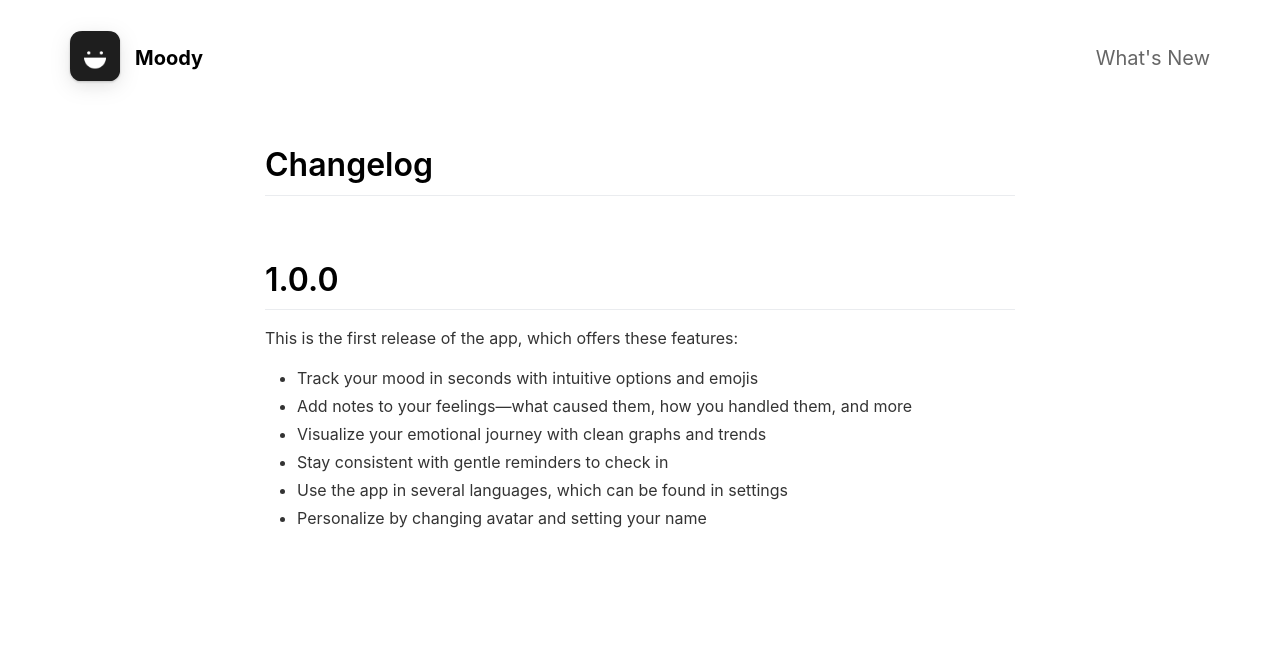
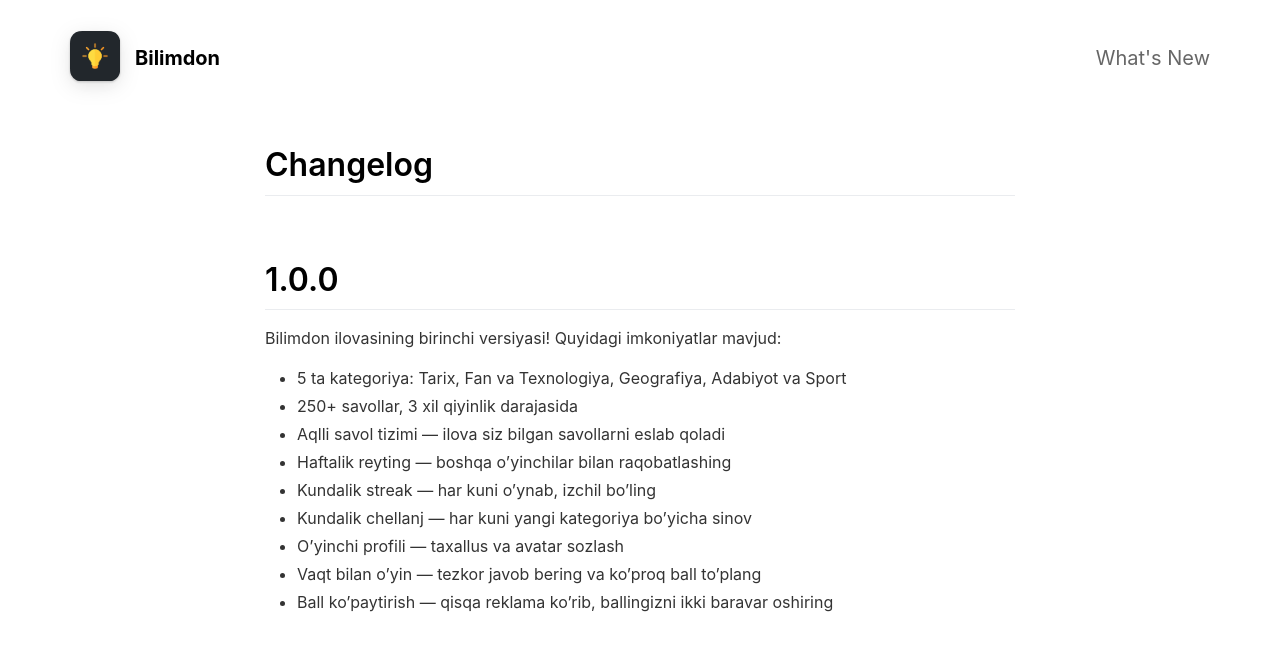
Before and after one commit to khamidjon/bilimdon-landing-page, a Jekyll site: the page built from _pages/changelog.md, in a window 1280 px wide. Shown: the top 651 px of the page. Built offline with Jekyll 4.4.1, drawn with Linux system fonts in a browser that asks for light colours; nearby versions of some CDN libraries.

Commit message:
Initial commit

```diff
--- a/_config.yml
+++ b/_config.yml
@@ -1,19 +1,19 @@
 #page title
-page_title                                :                                           # Automatically populates with app name if not set and if iOS app ID is set. Otherwise enter manually.
+page_title                                : Bilimdon                                   # Automatically populates with app name if not set and if iOS app ID is set. Otherwise enter manually.
 
 # App Info
-ios_app_id                                : 6744533266                                # Required. Enter iOS app ID to automatically populate name, price and icons (e.g. 718043190).
+ios_app_id                                : 6761416268                                # Required. Enter iOS app ID to automatically populate name, price and icons (e.g. 718043190).
 ios_app_country                           : us                                        # Required outside USA. Enter 2 letter country code as in https://en.wikipedia.org/wiki/ISO_3166-1_alpha-2
 
-appstore_link                             :                                           # Automatically populates if not set and if iOS app ID is set. Otherwise enter manually.
+appstore_link                             : https://apps.apple.com/us/app/bilimdon/id6761416268                                           # Automatically populates if not set and if iOS app ID is set. Otherwise enter manually.
 playstore_link                            :                                           # Enter Google Play Store URL.
 presskit_download_link                    :                                           # Enter a link to downloadable file or (e.g. public Dropbox link to a .zip file).
                                                                                       # Or upload your press kit file to assets and set path accordingly (e.g. "assets/your_press_kit.zip").
 
 app_icon                                  : assets/appicon.png                      # Automatically populates if not set and if iOS app ID is set.  Otherwise enter path to icon file manually.
-app_name                                  : Moody
-app_price                                 : Free
-app_description                           : Track your daily mood, understand your emotional patterns, and improve your mental well-being with personalized insights.
+app_name                                  : Bilimdon
+app_price                                 : Bepul
+app_description                           : "Bilimingizni sinang! O'zbek tilidagi viktorina ilovasi — turli mavzulardagi savollar, haftalik reyting va kundalik chellenjlar bilan bilimingizni oshiring."
 
 enable_smart_app_banner                   : true                                      # Set to true to show a smart app banner at top of page on mobile devices.
 
@@ -27,80 +27,81 @@ email_address                             : egamovhamid@gmail.com
 linkedin_username                         : khamidjonegamov
 linkedin_company                          :
 facebook_username                         :
-instagram_username                        :
+instagram_username                        : bilimdonapp
 twitter_username                          :
 github_username                           : khamidjon
 youtube_username                          :
 mastodon_link                             :
+telegram_username                         : bilimdonapp
 
 
 
 # Feature List                            Edit, add or remove features to be presented.
 features                                  :
 
-  - title                                 : Daily Mood Tracking
-    description                           : Easily log your mood throughout the day with our intuitive interface.
-    fontawesome_icon_name                 : smile
+  - title                                 : 5 ta Kategoriya
+    description                           : "Tarix, Fan va Texnologiya, Geografiya, Adabiyot va Sport bo'yicha bilimingizni sinang."
+    fontawesome_icon_name                 : th-large
 
-  - title                                 : Mood Analytics
-    description                           : Get insights into your emotional patterns with beautiful charts and statistics.
-    fontawesome_icon_name                 : chart-line
+  - title                                 : 250+ Savollar
+    description                           : "Barcha kategoriyalarda 3 xil qiyinlik darajasidagi savollar bilan o'z bilimingizni tekshiring."
+    fontawesome_icon_name                 : question-circle
 
-  - title                                 : Personalized Insights
-    description                           : Receive tailored recommendations based on your mood patterns and triggers.
-    fontawesome_icon_name                 : lightbulb
+  - title                                 : Aqlli Savol Tizimi
+    description                           : "Ilova siz allaqachon bilgan savollarni eslab qoladi va har safar yangi savollar ko'rsatadi."
+    fontawesome_icon_name                 : brain
 
-  - title                                 : Mood Journal
-    description                           : Add notes and track what influences your mood with our built-in journal feature.
-    fontawesome_icon_name                 : book
+  - title                                 : Haftalik Reyting
+    description                           : "Boshqa o'yinchilar bilan raqobatlashing va haftalik reytingda birinchi o'rinni egallang."
+    fontawesome_icon_name                 : trophy
 
-  - title                                 : Privacy Focused
-    description                           : Your mood data stays private and secure on your device.
-    fontawesome_icon_name                 : shield-alt
+  - title                                 : Kundalik Streak
+    description                           : "Har kuni o'ynab, o'z streakingizni oshiring va izchil bo'ling."
+    fontawesome_icon_name                 : fire
 
-  - title                                 : Beautiful Design
-    description                           : Clean, modern interface that makes mood tracking a pleasure.
-    fontawesome_icon_name                 : paint-brush
+  - title                                 : Kundalik Chellanj
+    description                           : "Har kuni yangi kategoriya bo'yicha chellanj bilan bilimingizni sinang."
+    fontawesome_icon_name                 : calendar-day
 
-  - title                                 : Reminders
-    description                           : Never forget to track your mood with customizable reminders.
-    fontawesome_icon_name                 : bell
+  - title                                 : O'yinchi Profili
+    description                           : "O'z taxallusingiz va avataringizni sozlang va boshqalardan ajralib turing."
+    fontawesome_icon_name                 : user-circle
 
-  - title                                 : Export Data
-    description                           : Export your mood data for personal analysis or sharing with healthcare providers.
-    fontawesome_icon_name                 : download
+  - title                                 : Vaqt Bilan O'yin
+    description                           : "Vaqt tugashidan oldin javob bering va maksimal ball to'plang."
+    fontawesome_icon_name                 : clock
 
 
 
 # Theme Settings
-topbar_color                              : "#000000"
-topbar_transparency                       : 0.1
+topbar_color                              : "#0a0a1a"
+topbar_transparency                       : 0.95
 topbar_title_color                        : "#ffffff"
 
 cover_image                               : assets/headerimage.png                    # Replace with alternative image path or image URL.
-cover_overlay_color                       : "#363b3d"
-cover_overlay_transparency                : 0.8
+cover_overlay_color                       : "#0a0f1e"
+cover_overlay_transparency                : 0.9
 
 device_color                              : black                                     # Set to: blue, black, yellow, coral or white.
 
-body_background_color                     : "#ffffff"
+body_background_color                     : "#0f1223"
 
-link_color                                : "#1d63ea"
+link_color                                : "#2D9CDB"
 
 app_title_color                           : "#ffffff"
-app_price_color                           : "#ffffff"
-app_description_color                     : "#ffffff"
+app_price_color                           : "#2D9CDB"
+app_description_color                     : "#e0e0e0"
 
-feature_title_color                       : "#000000"
-feature_text_color                        : "#666666"
+feature_title_color                       : "#ffffff"
+feature_text_color                        : "#b0b0b0"
 
-feature_icons_foreground_color            : "#1d63ea"
-feature_icons_background_color            : "#e6e6e6"
+feature_icons_foreground_color            : "#2D9CDB"
+feature_icons_background_color            : "#1a2340"
 
-social_icons_foreground_color             : "#666666"
-social_icons_background_color             : "#e6e6e6"
+social_icons_foreground_color             : "#2D9CDB"
+social_icons_background_color             : "#1a2340"
 
-footer_text_color                         : "#666666"
+footer_text_color                         : "#888888"
 
 
 
--- a/_pages/changelog.md
+++ b/_pages/changelog.md
@@ -9,13 +9,16 @@ include_in_header: true
 <br>
 
 # **1.0.0**
-This is the first release of the app, which offers these features:
+Bilimdon ilovasining birinchi versiyasi! Quyidagi imkoniyatlar mavjud:
 
-- Track your mood in seconds with intuitive options and emojis
-- Add notes to your feelings—what caused them, how you handled them, and more
-- Visualize your emotional journey with clean graphs and trends
-- Stay consistent with gentle reminders to check in
-- Use the app in several languages, which can be found in settings
-- Personalize by changing avatar and setting your name
+- 5 ta kategoriya: Tarix, Fan va Texnologiya, Geografiya, Adabiyot va Sport
+- 250+ savollar, 3 xil qiyinlik darajasida
+- Aqlli savol tizimi — ilova siz bilgan savollarni eslab qoladi
+- Haftalik reyting — boshqa o'yinchilar bilan raqobatlashing
+- Kundalik streak — har kuni o'ynab, izchil bo'ling
+- Kundalik chellanj — har kuni yangi kategoriya bo'yicha sinov
+- O'yinchi profili — taxallus va avatar sozlash
+- Vaqt bilan o'yin — tezkor javob bering va ko'proq ball to'plang
+- Ball ko'paytirish — qisqa reklama ko'rib, ballingizni ikki baravar oshiring
 
 <br>
```
Also changed, not shown: LANDING_CONTEXT.md (added, +50 -0 lines), _includes/footer.html (+9 -0 lines), _pages/privacypolicy.md (+16 -13 lines), _pages/terms.md (+13 -17 lines), assets/appicon.png.
